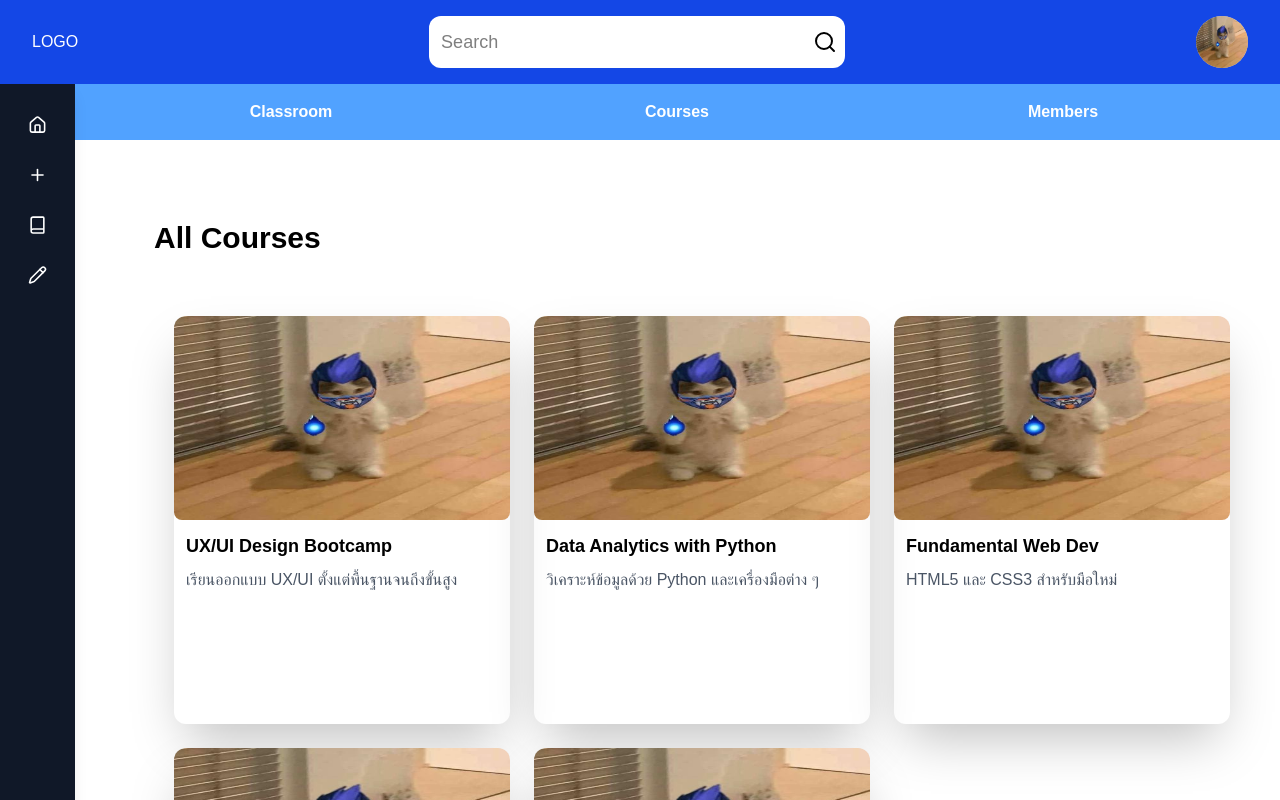
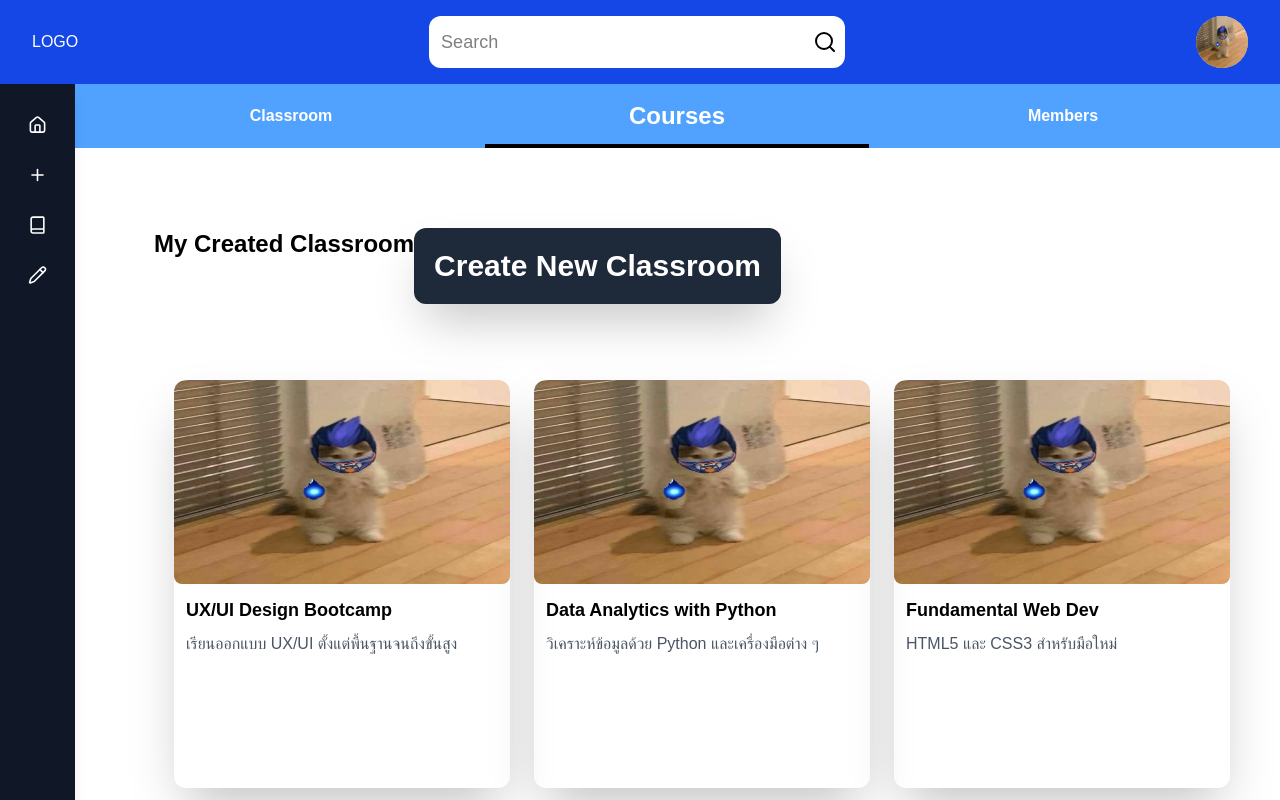
Before and after one commit to CS371-Project-Management/CS371-Frontend, a Next.js app: page /main/my_classroom/courses in a window 1280 px wide. Shown: the top 800 px of the page. Built offline with nearby package versions, Linux system fonts and the light colour scheme.

Commit message:
fix_folder_app_user->main

```diff
--- a/app/main/my_classroom/courses/page.tsx
+++ b/app/main/my_classroom/courses/page.tsx
@@ -11,35 +11,35 @@ const courses = [
         description: 'เรียนออกแบบ UX/UI ตั้งแต่พื้นฐานจนถึงขั้นสูง',
         image: '/images/image.jpg',
         icon: <Palette size={24} />,
-        path: '/user/my_classroom/courses/lessons'
+        path: '/main/my_classroom/courses/lessons'
     },
     {
         title: 'Data Analytics with Python',
         description: 'วิเคราะห์ข้อมูลด้วย Python และเครื่องมือต่าง ๆ',
         image: '/images/image.jpg',
         icon: <Database size={24} />,
-        path: '/user/my_classroom/courses/lessons'
+        path: '/main/my_classroom/courses/lessons'
     },
     {
         title: 'Fundamental Web Dev',
         description: 'HTML5 และ CSS3 สำหรับมือใหม่',
         image: '/images/image.jpg',
         icon: <Code size={24} />,
-        path: '/user/my_classroom/courses/lessons'
+        path: '/main/my_classroom/courses/lessons'
     },
     {
         title: 'Introduction to JavaScript',
         description: 'พื้นฐานการเขียนโปรแกรมด้วย JavaScript',
         image: '/images/image.jpg',
         icon: <Code size={24} />,
-        path: '/user/my_classroom/courses/lessons'
+        path: '/main/my_classroom/courses/lessons'
     },
     {
         title: 'Web App Development with Node.js',
         description: 'เรียนรู้ Node.js และ Express',
         image: '/images/image.jpg',
         icon: <BookOpen size={24} />,
-        path: '/user/my_classroom/courses/lessons'
+        path: '/main/my_classroom/courses/lessons'
     },
 ];
 
@@ -48,8 +48,13 @@ export default function CoursePage() {
         <div className="min-h-screen bg-white">
             <NavbarClassroom></NavbarClassroom>
 
-            <div className='ml-20 mt-20 mb-15 text-3xl font-bold'>
-                All Courses
+            <div className='flex flex-between ml-20 mt-20 mb-15 text-3xl font-bold'>
+                <h2 className="text-2xl font-bold mb-15">My Created Classroom</h2>
+
+                <button className="bg-gray-800 p-5 h-fit rounded-xl text-white shadow-2xl"
+                    onClick={() => {}}>
+                    Create New Classroom
+                </button>
             </div>
 
             <div className="flex flex-wrap gap-6 ml-25">
--- a/components/NavbarClassroom.tsx
+++ b/components/NavbarClassroom.tsx
@@ -4,9 +4,9 @@ import { usePathname } from 'next/navigation';
 import Link from 'next/link';
 
 const navLinks = [
-    { name: 'Classroom', href: '/user/my_classroom/classroom' },
-    { name: 'Courses', href: '/user/my_classroom/courses' },
-    { name: 'Members', href: '/user/my_classroom/members' },
+    { name: 'Classroom', href: '/main/my_classroom/classroom' },
+    { name: 'Courses', href: '/main/my_classroom/courses' },
+    { name: 'Members', href: '/main/my_classroom/members' },
 ];
 
 export default function NavbarClassroom() {
--- a/components/Sidebar.tsx
+++ b/components/Sidebar.tsx
@@ -7,10 +7,10 @@ import ModalClassroomPin from './modals/ClassroomPin';
 import Link from 'next/link';
 
 const menuItems = [
-    { name: 'Home', icon: Home, path: '/user/home' },
+    { name: 'Home', icon: Home, path: '/main/home' },
     { name: 'Join Classroom', icon: Plus, path: '#' },
-    { name: 'My Classroom', icon: Book, path: '/user/my_classroom' },
-    { name: 'My Created Classroom', icon: Pencil, path: '/user/my_created_classroom' },
+    { name: 'My Classroom', icon: Book, path: '/main/my_classroom' },
+    { name: 'My Created Classroom', icon: Pencil, path: '/main/my_created_classroom' },
 ];
 
 export default function Sidebar() {
```
